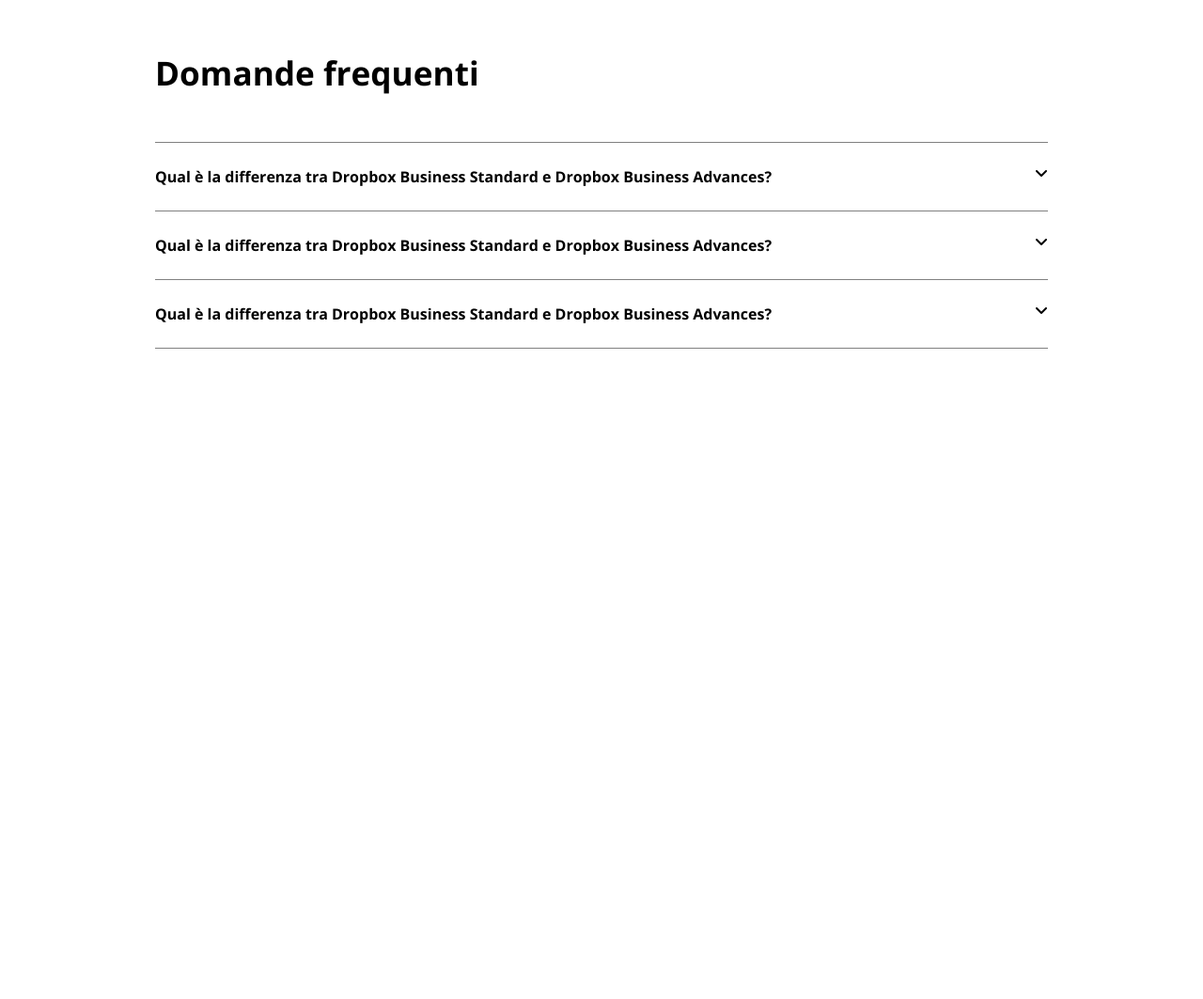
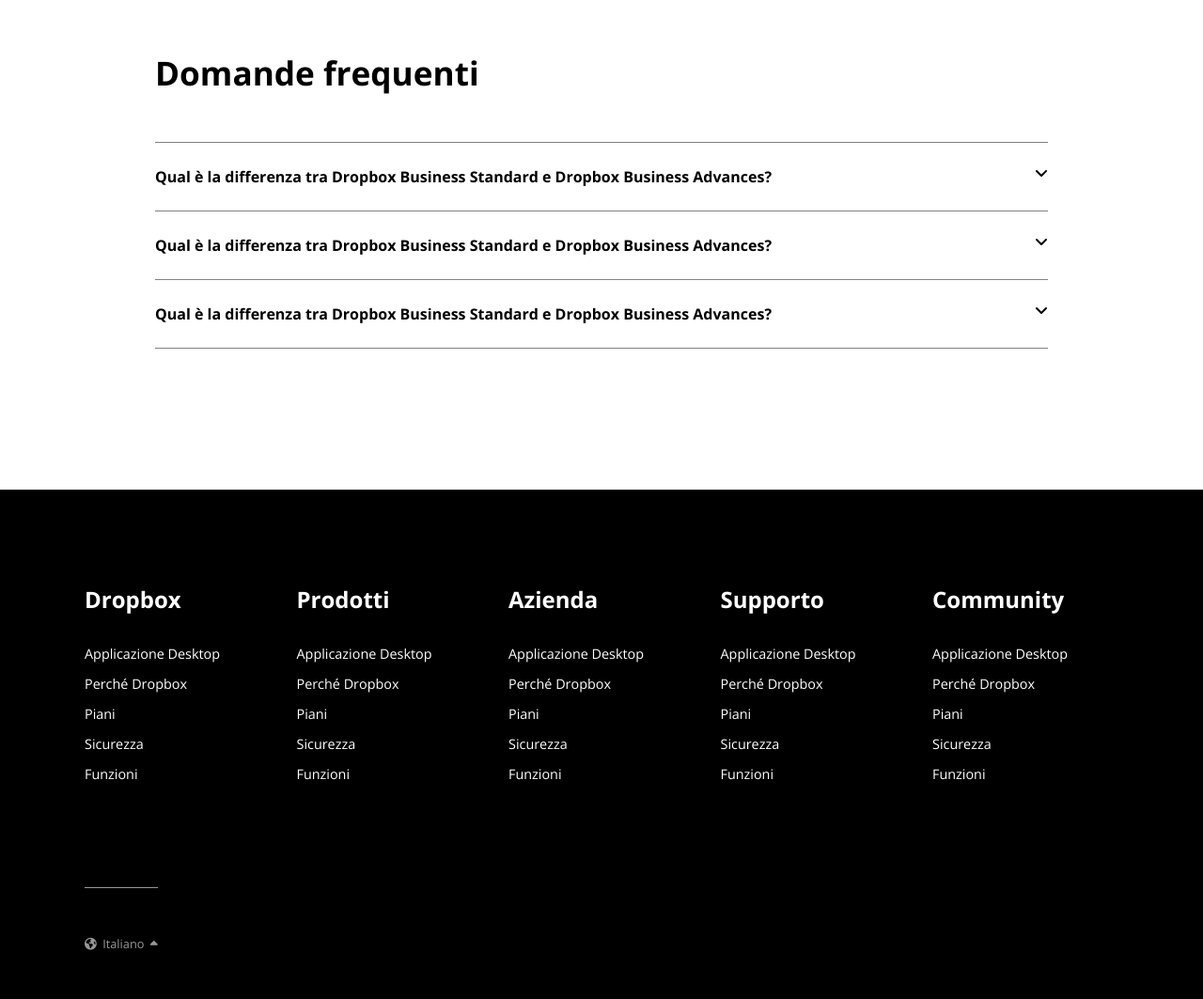
Before and after one commit to peppegerace/htmlcss-dropbox, a plain HTML site: page index.html in a window 1280 px wide. Shown: the part 5170-6233 px from the top of the page at 94% size. Before the commit the page ends 5641 px from the top, so only its background shows below. Drawn offline with nearby package versions, Linux system fonts and the light colour scheme.

Commit message:
[add] footer

```diff
--- a/css/style.css
+++ b/css/style.css
@@ -86,6 +86,7 @@ li a {
 button {
   border: none;
   cursor: pointer;
+  display: inline-block;
 }
 
 .btn-blue {
@@ -190,6 +191,7 @@ header {
 /* MAIN */
 main {
   margin-top: 150px;
+  margin-bottom: 100px;
 }
 main section {
   margin-bottom: 100px;
@@ -342,13 +344,9 @@ main section {
   object-fit: contain;
   scale: 0.7;
   filter: invert();
+  flex-shrink: 1;
 }
 
-.square img {
-  width: 100%;
-  height: 100%;
-  object-fit: contain;
-}
 
 .square-center {
   padding: 50px;
@@ -380,10 +378,14 @@ main section {
 }
 
 /* SQUARE HOVER EFFECTS */
-.box-square:hover {
+.box-square:hover,
+.active {
   border: 20px solid rgba(255, 255, 255, 0.4)}
 
-
+.box-square:hover img,
+.active img {
+  transform: scale(1.3);
+}
 /* /SQUARE SECTION*/
 
 /* FREE TRIAL SECTION */
@@ -458,3 +460,42 @@ main section {
 .faq li:hover .fa-angle-down {
   display: none;
 }
+
+/* FOOTER */
+footer {
+  background-color: black;
+  color: white;
+}
+
+footer ul li a {
+  color: white;
+  font-size: 0.9rem;
+}
+
+footer h2 {
+  margin-bottom: 30px;
+}
+
+footer ul li {
+  margin-bottom: 10px;
+}
+
+.col-footer {
+  width: 18%;
+}
+
+.row-footer {
+  padding: 100px 0;
+}
+
+.language {
+  display: inline-block;
+  color: #979797;
+  font-size: 0.8rem;
+  padding: 50px 0;
+  border-top: 1px solid #979797;
+}
+
+.language span {
+  margin: 0 3px;
+}
--- a/index.html
+++ b/index.html
@@ -80,7 +80,7 @@
               </li>
               <li>
                 <!--aggiungere link quando si completa la parte -->
-                <a href=""><i class="fa-solid fa-arrow-down"></i></a>
+                <a href="#take-me-here"><i class="fa-solid fa-arrow-down"></i></a>
               </li>
             </ul>
           </div>
@@ -102,7 +102,7 @@
       <!-- choose the plane -->
       <section>
         <div class="choose-plane">
-          <h2 class="title-strong">Trova il piano Business che fa per te</h2>
+          <h2 class="title-strong" id="take-me-here">Trova il piano Business che fa per te</h2>
           <ul class="d-flex flex-row">
             <li>
               <i class="fa-solid fa-circle-dot" style="color: var(--blue);"></i>
@@ -375,7 +375,7 @@
 
       <!-- square  left-->
       <div class="square d-flex flex-row flex-wrap">
-        <div class="box-square" style="background-color: var(--lightgreen);">
+        <div class="box-square active" style="background-color: var(--lightgreen);">
           <img src="img/designit.svg" alt="">
         </div>
         <div class="box-square" style="background-color: var(--bordeaux);">
@@ -459,7 +459,117 @@
 
   <footer>
 
+    <div class="container">
+      <div class="row-footer d-flex flex-row space-between">
+        <div class="col-footer">
+          <h2>Dropbox</h2>
+          <ul>
+            <li>
+              <a href="#">Applicazione Desktop</a>
+            </li>
+            <li>
+              <a href="#">Perché Dropbox</a>
+            </li>
+            <li>
+              <a href="#">Piani</a>
+            </li>
+            <li>
+              <a href="#">Sicurezza</a>
+            </li>
+            <li>
+              <a href="#">Funzioni</a>
+            </li>
+          </ul>
+        </div>
+        <div class="col-footer">
+          <h2>Prodotti</h2>
+          <ul>
+            <li>
+              <a href="#">Applicazione Desktop</a>
+            </li>
+            <li>
+              <a href="#">Perché Dropbox</a>
+            </li>
+            <li>
+              <a href="#">Piani</a>
+            </li>
+            <li>
+              <a href="#">Sicurezza</a>
+            </li>
+            <li>
+              <a href="#">Funzioni</a>
+            </li>
+          </ul>
+        </div>
+        <div class="col-footer">
+          <h2>Azienda</h2>
+          <ul>
+            <li>
+              <a href="#">Applicazione Desktop</a>
+            </li>
+            <li>
+              <a href="#">Perché Dropbox</a>
+            </li>
+            <li>
+              <a href="#">Piani</a>
+            </li>
+            <li>
+              <a href="#">Sicurezza</a>
+            </li>
+            <li>
+              <a href="#">Funzioni</a>
+            </li>
+          </ul>
+        </div>
+        <div class="col-footer">
+          <h2>Supporto</h2>
+          <ul>
+            <li>
+              <a href="#">Applicazione Desktop</a>
+            </li>
+            <li>
+              <a href="#">Perché Dropbox</a>
+            </li>
+            <li>
+              <a href="#">Piani</a>
+            </li>
+            <li>
+              <a href="#">Sicurezza</a>
+            </li>
+            <li>
+              <a href="#">Funzioni</a>
+            </li>
+          </ul>
+        </div>
+        <div class="col-footer">
+          <h2>Community</h2>
+          <ul>
+            <li>
+              <a href="#">Applicazione Desktop</a>
+            </li>
+            <li>
+              <a href="#">Perché Dropbox</a>
+            </li>
+            <li>
+              <a href="#">Piani</a>
+            </li>
+            <li>
+              <a href="#">Sicurezza</a>
+            </li>
+            <li>
+              <a href="#">Funzioni</a>
+            </li>
+          </ul>
+        </div>
+      </div>
 
+      <div class="language">
+        <i class="fa-solid fa-earth-americas"></i>
+        <span>Italiano</span>
+        <i class="fa-solid fa-caret-up"></i>
+      </div>
+
+    </div>
   </footer>
 
 </body>
```
